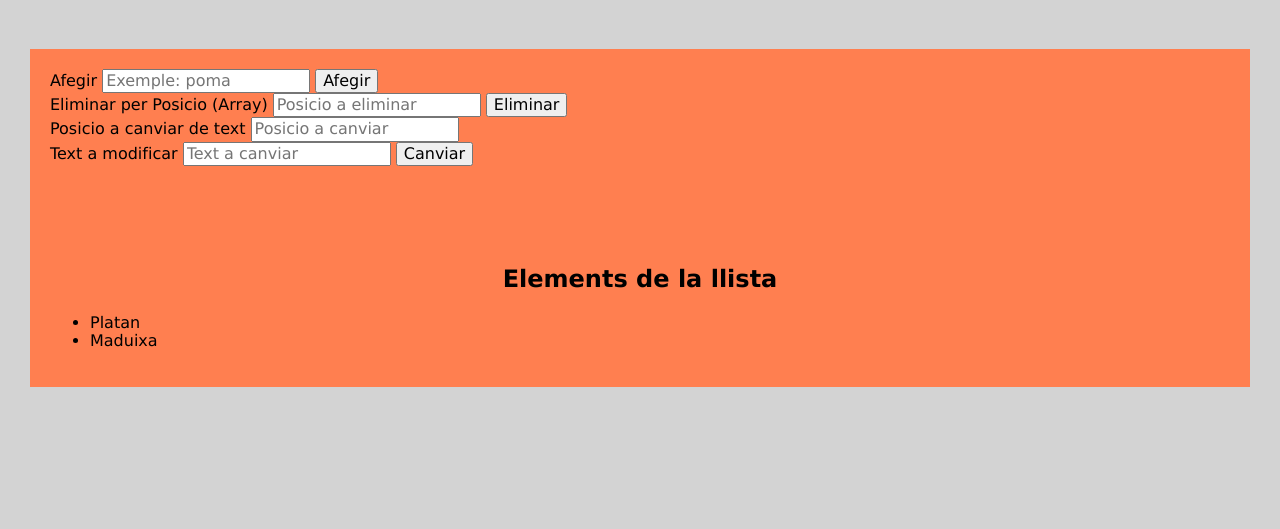
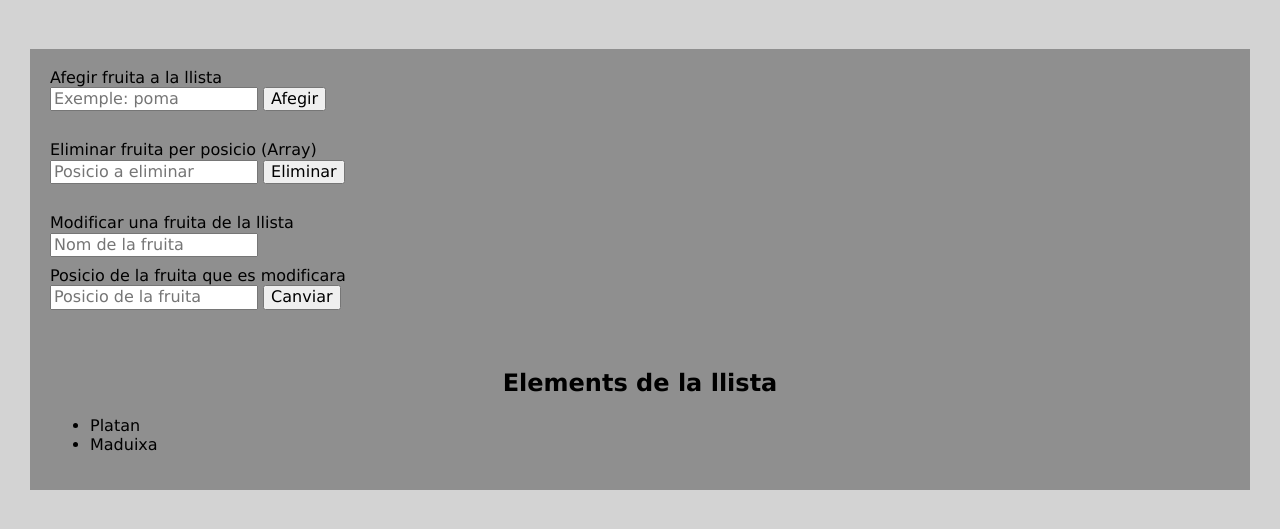
Before and after one commit to tgrynkiv/CRUD_TARAS_GRYNKIV, a plain HTML site: page index.html in a window 1280 px wide. Shown: the part 61-590 px from the top of the page. Drawn offline with nearby package versions, Linux system fonts and the light colour scheme; a script that the page names is missing.

Commit message:
Modificar fruita per posicio

```diff
--- a/estils.css
+++ b/estils.css
@@ -10,10 +10,10 @@ body{
 }
 
 .main{
-
-    background-color: coral;
+    background-color: rgb(143, 143, 143);
     margin: 30px;
     padding: 20px;
+
 }
 
 h2{
@@ -21,5 +21,13 @@ h2{
     align-items: center;
     justify-content: center;
     flex-direction: column;
-    margin-top: 100px;
+    margin-top: 30px;
 }
+
+#boto{
+    margin-bottom:30px ;
+}
+
+#canviar_fruita{
+    margin-bottom: 10px;
+}
--- a/index.html
+++ b/index.html
@@ -31,15 +31,6 @@
 
     <script>
 
-        // function afegir_fruita() {
-        //     let fruites = document.getElementById("fruites");
-        //     let newTd = document.createElement("li");
-        //     var afegir = document.getElementById("afegir").value;
-        //     var node = document.createTextNode(afegir);
-        //     newTd.appendChild(node);
-        //     fruites.appendChild(newTd);
-        // }
-
         function afegir_fruita() {
             let fruites = document.getElementById("fruites");
             let afegir = document.getElementById("afegir").value;
@@ -53,7 +44,14 @@
             const fruites = document.getElementById("fruites");
             const pos_array = document.getElementById("eliminar").value;
             fruites.removeChild(fruites.children[pos_array]);
-         }
+        }
+
+        function modificar_fruita() {
+            const fruites = document.getElementById("fruites");
+            const pos_array = document.getElementById("modificar_fruita_pos").value;
+            const mod_fruita = document.getElementById("canviar_fruita").value;
+            fruites.children[pos_array].textContent = mod_fruita;
+        }
 
     </script>
 
@@ -64,22 +62,23 @@
     <div class="main">
 
 
-            <label for="">Afegir</label>
+            <label for="">Afegir fruita a la llista</label><br>
             <input  type="text" name="text" id="afegir" placeholder="Exemple: poma">
             <button type="submit" id="boto" onclick="afegir_fruita();">Afegir</button>
             <br>
 
 
-            <label for="">Eliminar per Posicio (Array)</label>
+            <label for="">Eliminar fruita per posicio (Array)</label><br>
             <input type="number" id="eliminar" placeholder="Posicio a eliminar">
             <button type="submit" id="boto" onclick="eliminar_fruita();">Eliminar</button>
             <br>
 
-            <label for="">Posicio a canviar de text</label>
-            <input type="number" id="modificar" placeholder="Posicio a canviar"><br>
-            <label for="">Text a modificar</label>
-            <input type="text" id="modificar_text" placeholder="Text a canviar">
-            <button type="submit" id="boto">Canviar</button>
+
+            <label for="">Modificar una fruita de la llista</label><br>
+            <input type="text" id="canviar_fruita" placeholder="Nom de la fruita"><br>
+            <label for="">Posicio de la fruita que es modificara</label><br>
+            <input type="number" id="modificar_fruita_pos" placeholder="Posicio de la fruita">
+            <button type="submit" id="boto" onclick="modificar_fruita();">Canviar</button>
 
 
         <h2>Elements de la llista</h2>
```
Also changed, not shown: prova.html (deleted, +0 -58 lines).
